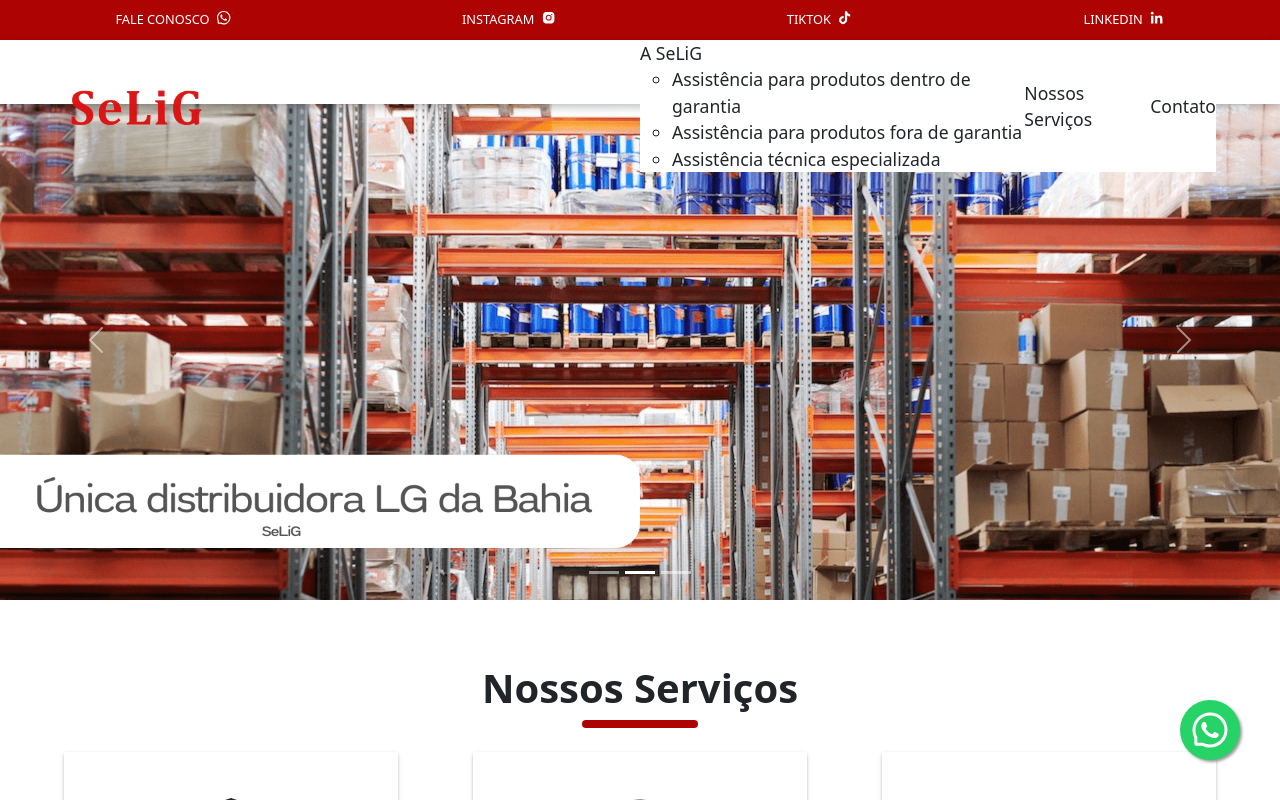
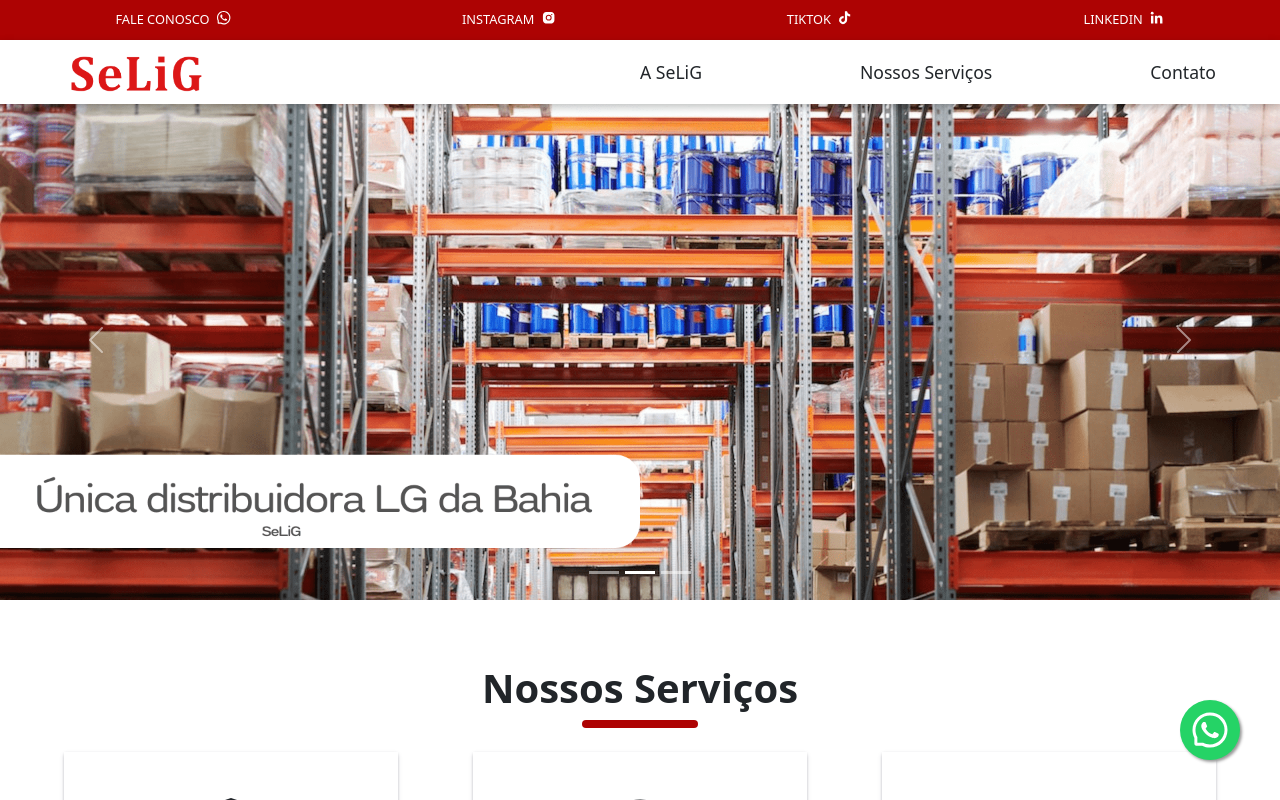
Before and after one commit to MirellaDourado/selig-website, a React (Vite) app: page / in a window 1280 px wide. Shown: the top 800 px of the page. Built offline with nearby package versions, Linux system fonts and the light colour scheme.

Commit message:
feat: meu drop down

```diff
--- a/src/components/Header.jsx
+++ b/src/components/Header.jsx
@@ -32,16 +32,14 @@ function Header({ boxShadow }) {
             <ul id={ style.menu }>
               <li>
                 <Link to='/selig' onClick={() => setClicked(false)}> A SeLiG </Link>
-                <div>
-                  <ul className={style.hideMenu}>
-                    <a><li>Assistência para produtos dentro de garantia</li></a>
-                    <a><li>Assistência para produtos fora de garantia</li></a>
-                    <a><li>Assistência técnica especializada</li></a>
-                  </ul>
-                </div>
               </li>
               <li>
                 <a href='/#services' onClick={() => setClicked(false)}> Nossos Serviços </a>
+                <div className={style.hidenMenu}>
+                    <a href='/dentro-de-garantia'><li>Assistência para produtos dentro de garantia</li></a>
+                    <a href='/fora-de-garantia'><li>Assistência para produtos fora de garantia</li></a>
+                    <a href='/especializada'><li>Assistência técnica especializada</li></a>
+                </div>
               </li>
               <li>
                 <a href='/#contact' onClick={() => setClicked(false)}> Contato </a>
--- a/src/styles/header.module.css
+++ b/src/styles/header.module.css
@@ -82,6 +82,10 @@
     display: none;
   }
 
+  .hidenMenu {
+    display: none;
+  }
+
   #nav #menu > li {
     width: 100%;
     list-style-type: none;
@@ -140,66 +144,32 @@
       border: none;
       width: fit-content;
     }
+
+    #nav {
+      position: relative;
+    }
+    #nav #menu li .hidenMenu {
+      position: absolute;
     }
 
-/* .headerSection {
-  background-color: #AD0303;
-  height: 5vh;
-  width: 100%;
+    #nav #menu li:hover .hidenMenu {
       display: flex;
-  justify-content: flex-end;
-  font-weight: 500;
+      flex-direction: column;
+      gap: 1rem;
+      padding: 15px;
+      height: fit-content;
+      background-color: white;
+      border-radius: 5px;
+      box-shadow: rgba(0, 0, 0, 0.24) 0px 3px 8px;
     }
 
-.headerSection > div {
-  display: flex;
-  align-items: center;
-  justify-content: space-between;
-  height: 100%;
-  width: 50%;
-}
-
-.headerSection > div > a {
-  margin: auto;
-  font-size: 0.8em;
-  display: flex;
-  align-items: center;
-  justify-content: center;
-  gap: 0.5em;
-  color: white;
+    .hidenMenu a {
+      color: black;
       text-decoration: none;
     }
 
-.seligHeader {
-  align-items: center;
-  display: flex;
-  justify-content: center;
-  height: 15vh;
-  width: 100%;
-  background-color: transparent;
+    .hidenMenu a:hover {
+      color: #AD0303;
     }
 
-.seligHeader > nav {
-  display: flex;
-  justify-content: space-between;
-  width: 98%;
   }
-
-.seligHeader > nav > a > img {
-  width: 20%;
-  margin-left: 20%;
-}
-
-.seligHeader > nav > ul {
-  display: flex;
-  width: 50%;
-  margin: 0;
-  align-items: center;
-  justify-content: space-around;
-}
-
-.seligHeader nav a {
-  color: inherit;
-  text-decoration: none;
-  font-size: 1.2em;
-} */
```
Lines whose indentation alone changed are shown as unchanged.
